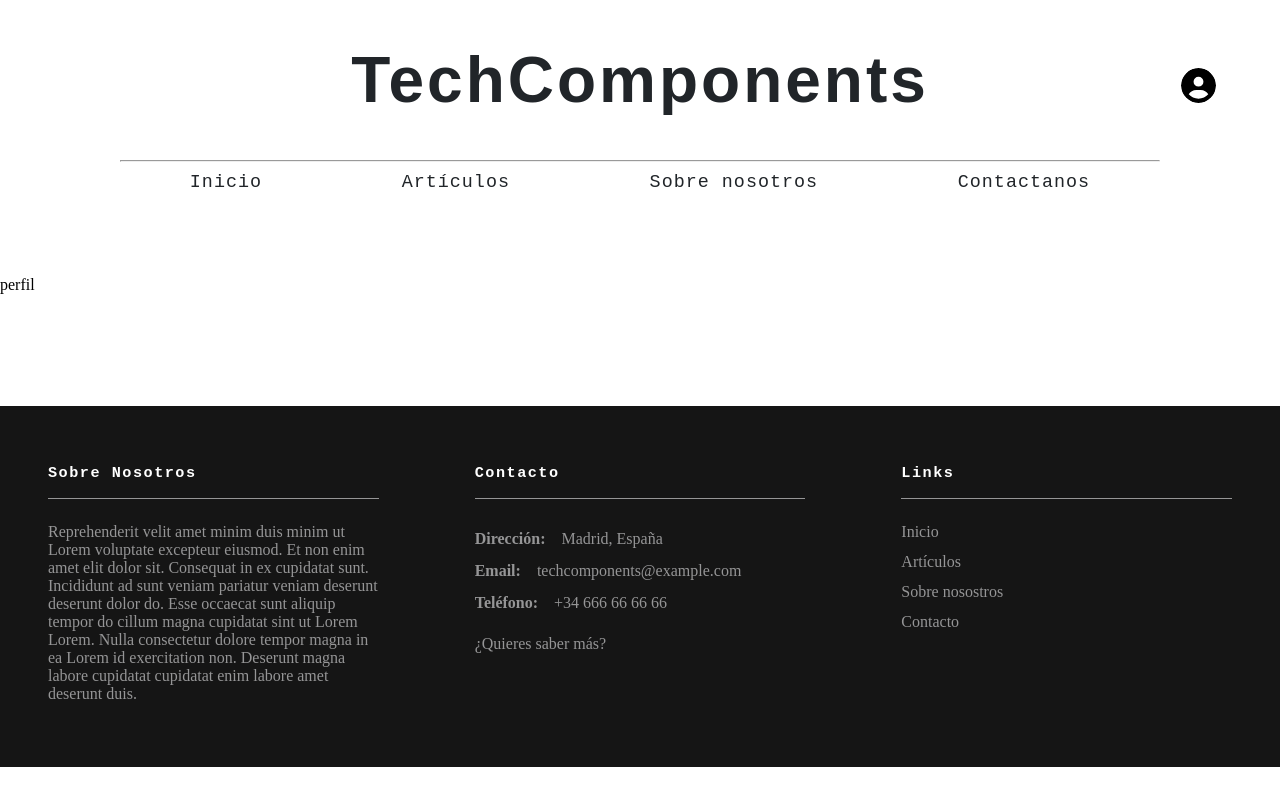
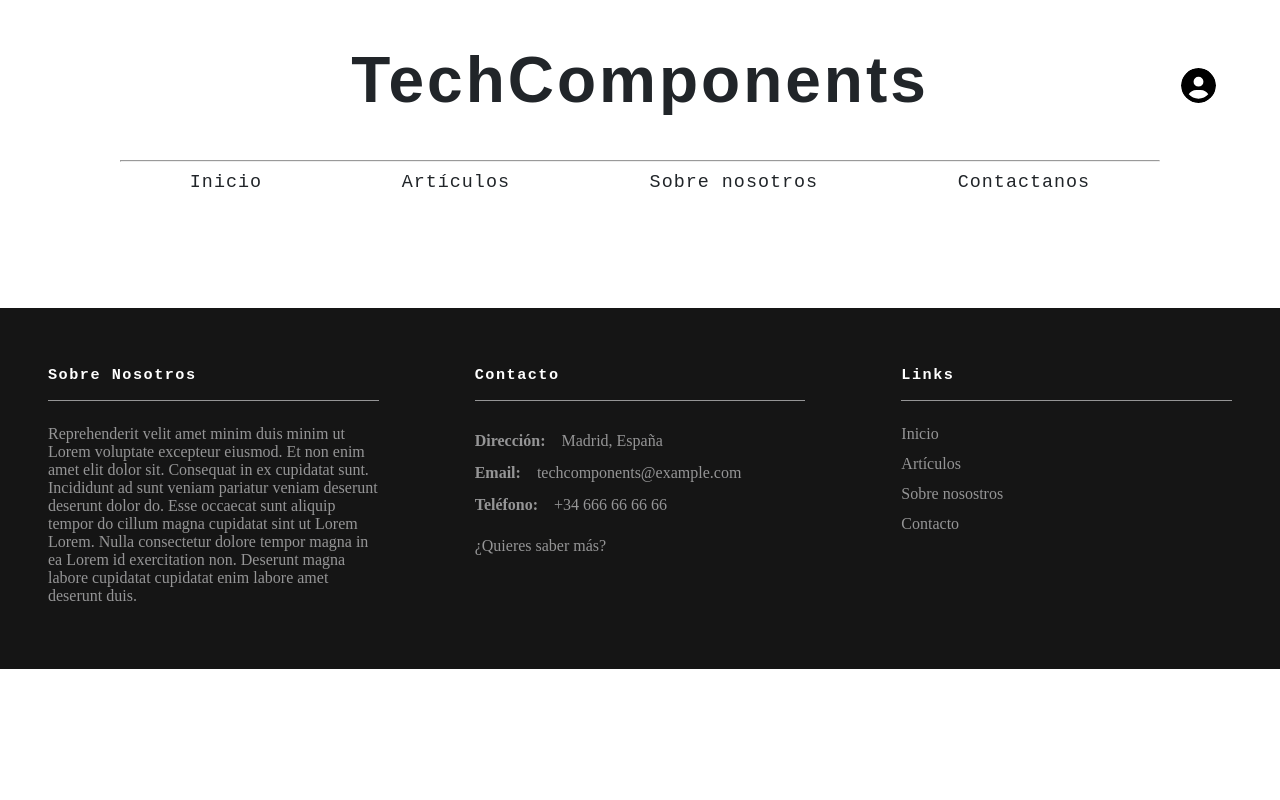
Before and after one commit to Dragolex01/techcomponents, a React (Create React App) app: page /profile in a window 1280 px wide. Built offline with nearby package versions, Linux system fonts and the light colour scheme.

Commit message:
solución error visualización imagenes producto + estilo imagenes

```diff
--- a/src/components/product/Card.js
+++ b/src/components/product/Card.js
@@ -4,11 +4,12 @@ import { Link } from "react-router-dom";
 // import { faStar, faStarHalfStroke } from '@fortawesome/free-solid-svg-icons';
 
 function Card({ product }){
+    const link_img = "http://localhost:8000" + product.get_image;
 
     return(
         <>
             <div className="contProducto__contImg">
-                <img src={product.get_image} className="contProducto__contImg--img" alt=""/>
+                <img src={link_img} className="contProducto__contImg--img" alt=""/>
             </div>
             <div className="contProducto__contInfo">
                 <div className="contProducto__contInfo__subcontenedor">
--- a/src/containers/pages/Cart.jsx
+++ b/src/containers/pages/Cart.jsx
@@ -14,7 +14,7 @@ function Cart({
   get_total,
   remove_item,
   empty_cart,
-  isAuthenticated,
+  // isAuthenticated,
   items,
   amount,
   total_items,
--- a/src/containers/pages/Profile.jsx
+++ b/src/containers/pages/Profile.jsx
@@ -4,10 +4,25 @@ function Profile(){
     return(
         <Layout>
             <section className="seccionUser">
-                perfil
+                <div className="seccionUser__contendor">
+
+                </div>
             </section>
         </Layout>
     )
 }
 
 export default Profile;
+
+
+
+
+
+//Foto de perfil
+//Nombre y apellido
+//Correo
+//Tipo de cuenta?? --> si es admin que lo ponga
+
+//Elementos en carrito
+//Añadir cuando fue creada?
+//Ciudad
--- a/src/styles/App.css
+++ b/src/styles/App.css
@@ -427,6 +427,9 @@
         margin-bottom: 0.5rem;
         cursor: pointer; }
 
+.seccionUser {
+  background-color: red; }
+
 .seccionFooter {
   background-color: #151515;
   width: 100%;
@@ -485,8 +488,7 @@
     justify-content: center;
     align-items: center; }
     .contProducto__contImg--img {
-      height: auto;
-      width: 2rem;
+      height: 80%;
       border-radius: 10px; }
   .contProducto__contInfo {
     text-align: left;
--- a/src/styles/components/_card.scss
+++ b/src/styles/components/_card.scss
@@ -21,8 +21,7 @@
         align-items: center;
 
         &--img{
-            height:auto;
-            width: 2rem;
+            height: 80%;
             border-radius: 10px;
         }
     }
--- a/src/styles/sections/_user.scss
+++ b/src/styles/sections/_user.scss
@@ -0,0 +1,7 @@
+.seccionUser{
+    background-color: red;
+
+    &__contenedor{
+
+    }
+}
```
Also changed, not shown: media/photos/2022/12/notebook-gf4d7de4bb_1280_PT2CmPu.png (added).
